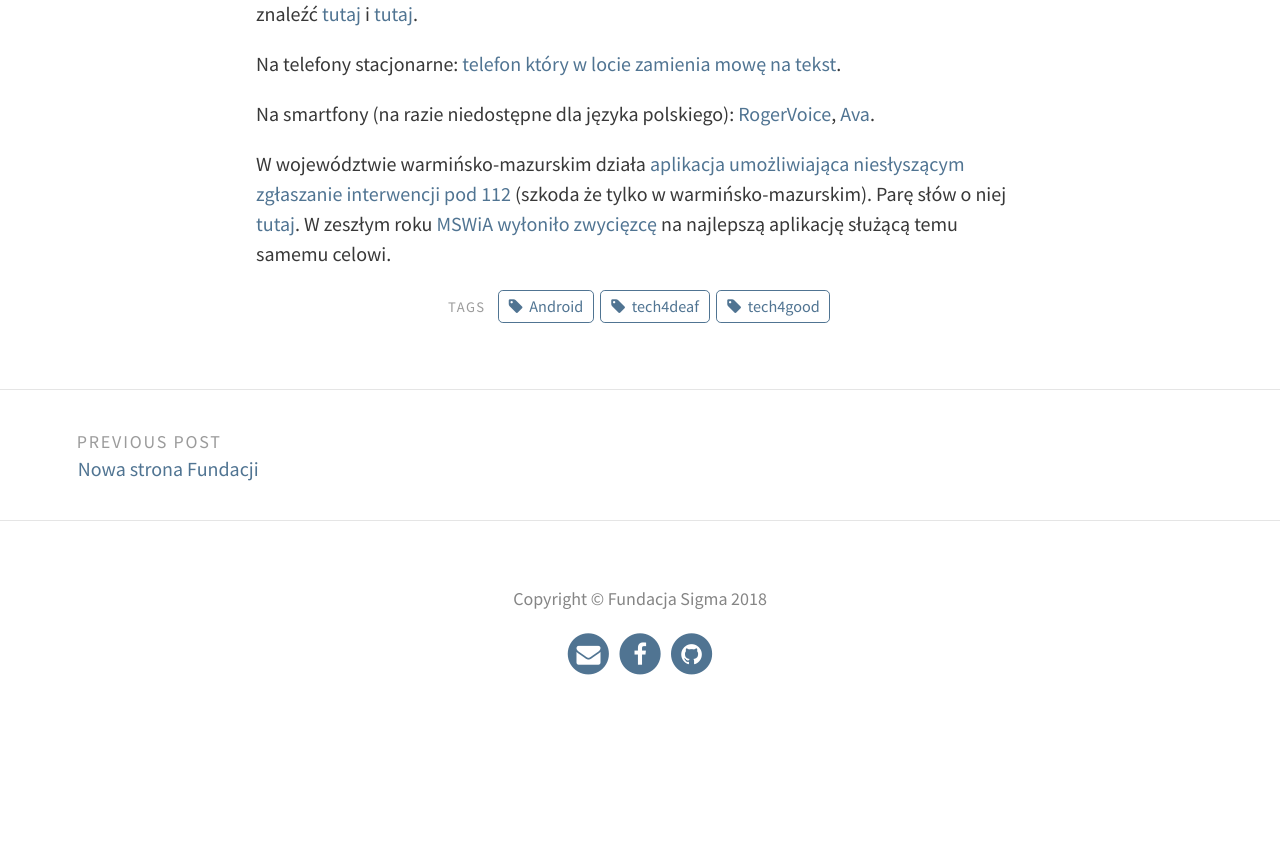
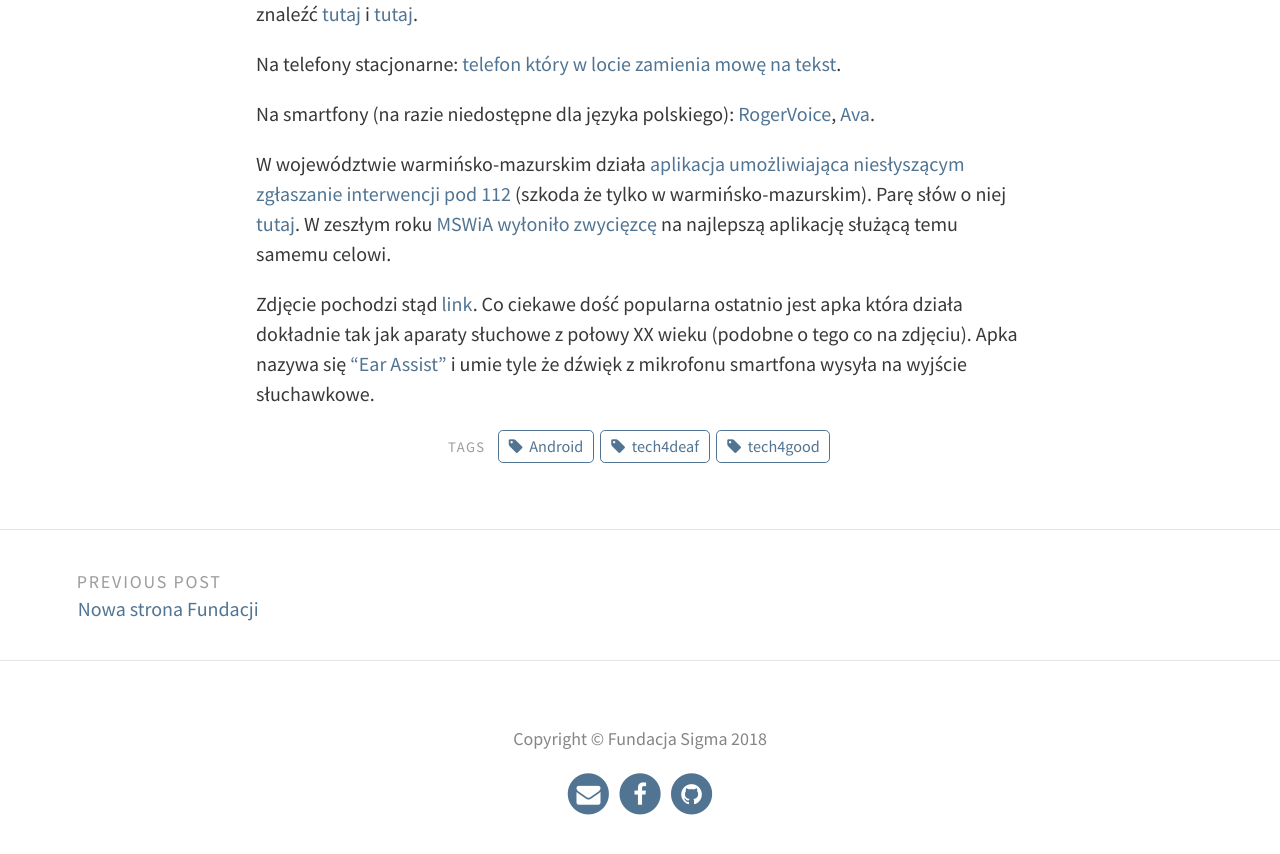
Before and after one commit to SigmaNgo/SigmaNgo.github.io, a Jekyll site: the page built from _posts/2018-10-26-technologie-dla-nieslyszacych.md, in a window 1280 px wide and 900 px high, scrolled down 686 px. Shown: the top 854 px of the window. Built offline with Jekyll 4.4.1, drawn with Linux system fonts in a browser that asks for light colours; comment, search, counter and statistics services are not loaded; before the commit the page ends 1446 px from its top, so only the background shows below that.

Commit message:
Update 2018-10-26-technologie-dla-nieslyszacych.md

```diff
--- a/_posts/2018-10-26-technologie-dla-nieslyszacych.md
+++ b/_posts/2018-10-26-technologie-dla-nieslyszacych.md
@@ -14,3 +14,5 @@ Na telefony stacjonarne: [telefon który w locie zamienia mowę na tekst](https:
 Na smartfony (na razie niedostępne dla języka polskiego): [RogerVoice](https://rogervoice.com/en/), [Ava](https://www.ava.me/).
 
 W województwie warmińsko-mazurskim działa [aplikacja umożliwiająca niesłyszącym zgłaszanie interwencji pod 112](https://play.google.com/store/apps/details?id=pl.sprint.deafhelp&hl=pl) (szkoda że tylko w warmińsko-mazurskim). Parę słów o niej [tutaj](https://www.facebook.com/TVP3Olsztyn/videos/1059346107528628/). W zeszłym roku [MSWiA wyłoniło zwycięzcę](https://www.mswia.gov.pl/pl/aktualnosci/15742,Konkurs-na-aplikacje-mobilna-do-wysylania-zgloszen-alarmowych.html) na najlepszą aplikację służącą temu samemu celowi.
+
+Zdjęcie pochodzi stąd [link](https://www.flickr.com/photos/51764518@N02/10841420004/in/photostream/). Co ciekawe dość popularna ostatnio jest apka która działa dokładnie tak jak aparaty słuchowe z połowy XX wieku (podobne o tego co na zdjęciu). Apka nazywa się ["Ear Assist" ](https://www.youtube.com/watch?v=vgO7nX90_aQ) i umie tyle że dźwięk z mikrofonu smartfona wysyła na wyjście słuchawkowe.
```
